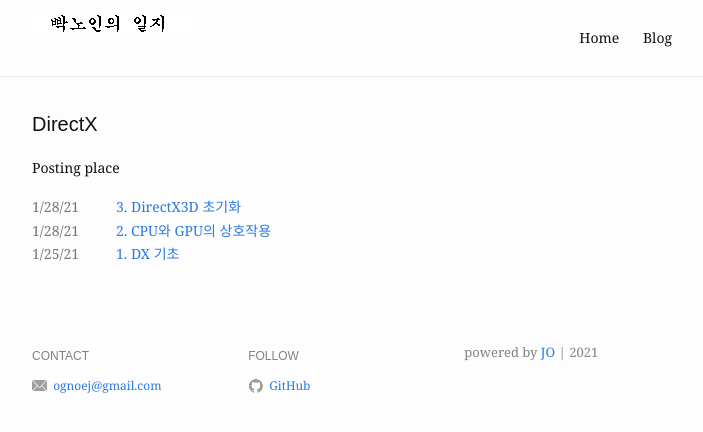
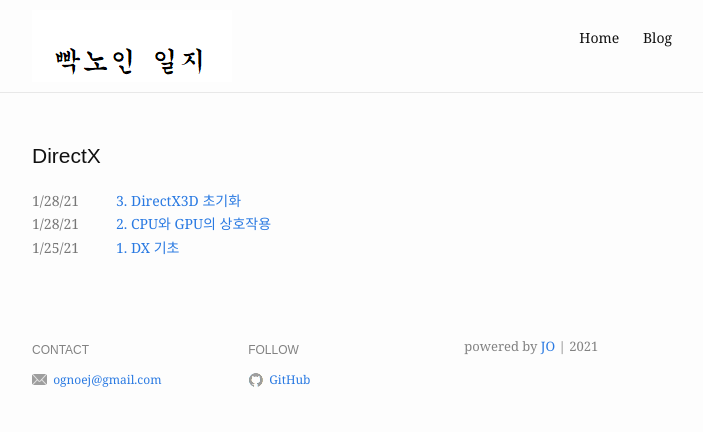
Before and after one commit to ognoej/Old_ognoej.github.io, a Jekyll site: the page built from blog.md, in a window 1280 px wide. Shown: the top 432 px of the page, without its empty margins (288-991 px from the left). Built offline with Jekyll 4.4.1, drawn with Linux system fonts in a browser that asks for light colours.

Commit message:
banner fixed

```diff
--- a/blog.md
+++ b/blog.md
@@ -1,8 +1,7 @@
 ---
 layout: blog
-title: DirectX
+title:
 slug: /blog
 ---
 
-Posting place
-<br />
+## DirectX
```
Also changed, not shown: assets/img/title.png, assets/img/title@2x.png.
